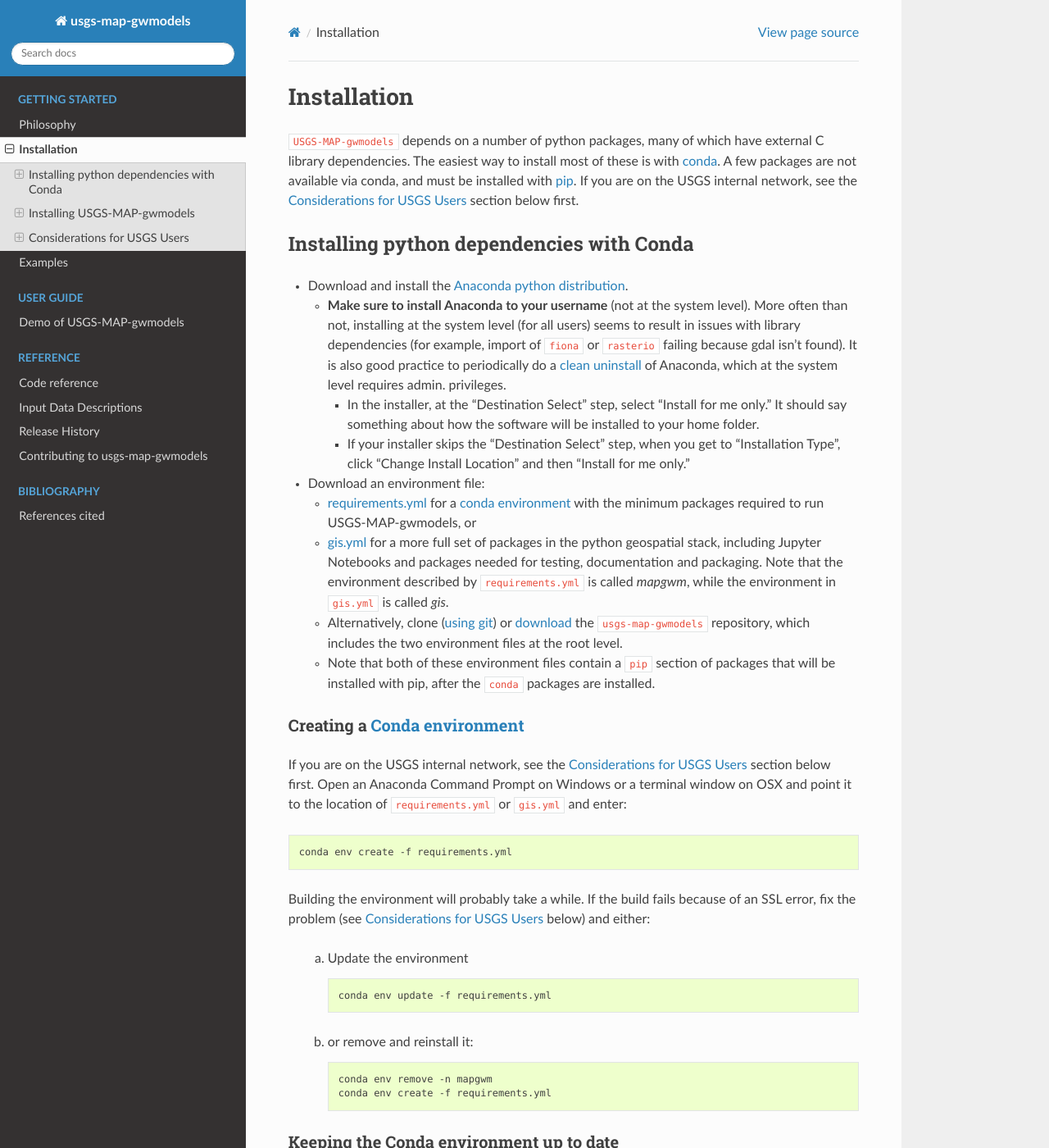
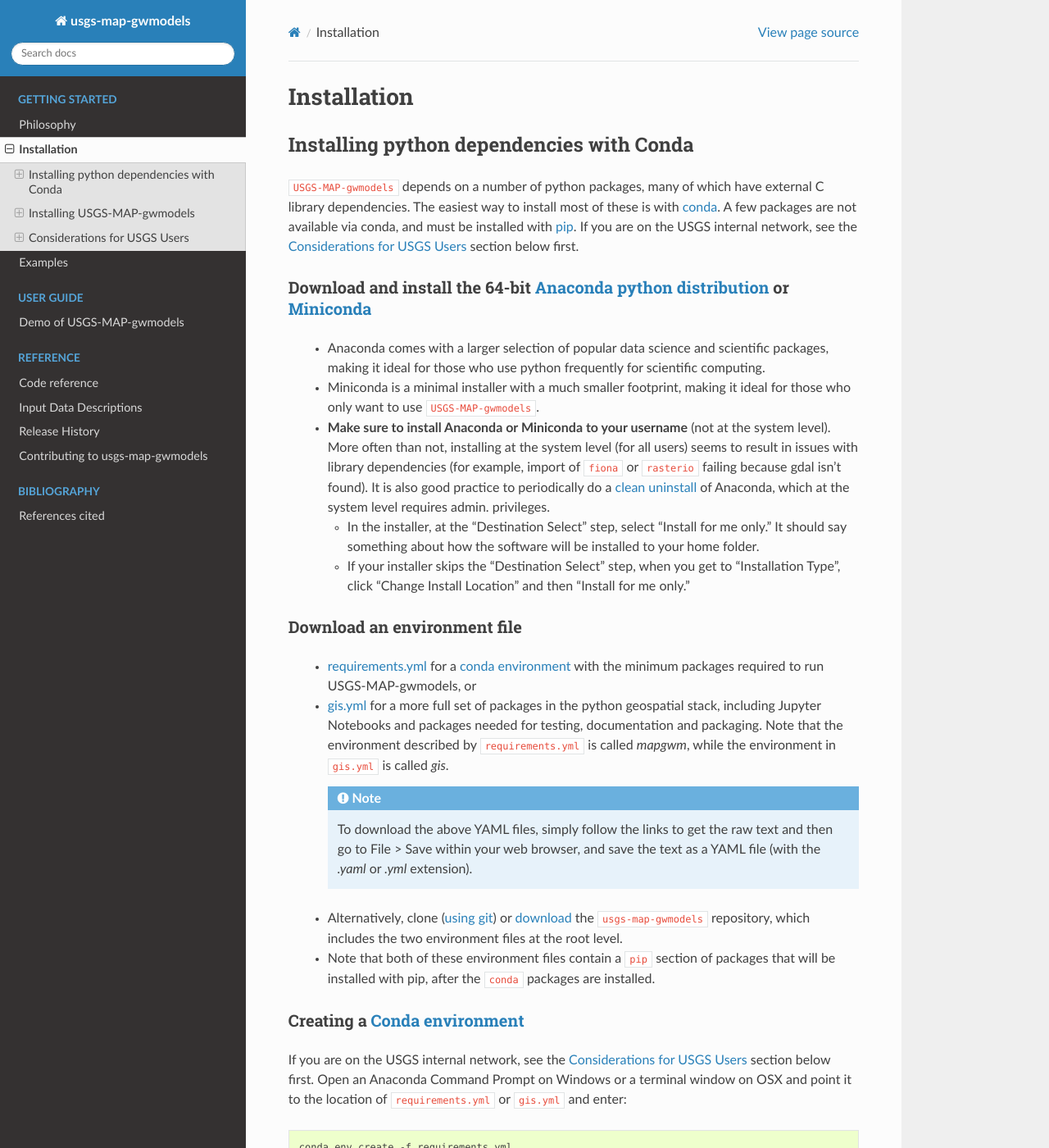
Before and after one commit to aleaf/usgs-map-gwmodels, a Sphinx documentation site: the page built from docs/source/installation.rst, in a window 1280 px wide and 1400 px high. Shown: the whole window at 82% size. Built offline with Sphinx 7.4.7 and the Read the Docs theme 2.0.0, drawn with Linux system fonts in a browser that asks for light colours; the version number could not be read and is left out.

Commit message:
docs: update install instructions

```diff
--- a/docs/source/installation.rst
+++ b/docs/source/installation.rst
@@ -2,22 +2,30 @@
 Installation
 ============
 
+Installing python dependencies with Conda
+-----------------------------------------
 ``USGS-MAP-gwmodels`` depends on a number of python packages, many of which have external C library dependencies. The easiest way to install most of these is with `conda`_. A few packages are not available via conda, and must be installed with `pip`_. If you are on the USGS internal network, see the `Considerations for USGS Users`_ section below first.
 
-Installing python dependencies with Conda
------------------------------------------
-* Download and install the `Anaconda python distribution`_.
+Download and install the 64-bit `Anaconda python distribution`_ or `Miniconda <https://docs.conda.io/en/latest/miniconda.html>`_
+^^^^^^^^^^^^^^^^^^^^^^^^^^^^^^^^^^^^^^^^^^^^^^^^^^^^^^^^^^^^^^^^^^^^^^^^^^^^^^^^^^^^^^^^^^^^^^^^^^^^^^^^^^^^^^^^^^^^^^^^^^^^^^^^^^
 
-  * **Make sure to install Anaconda to your username** (not at the system level). More often than not, installing at the system level (for all users) seems to result in issues with library dependencies (for example, import of ``fiona`` or ``rasterio`` failing because gdal isn't found). It is also good practice to periodically do a `clean uninstall`_ of Anaconda, which at the system level requires admin. privileges.
+  * Anaconda comes with a larger selection of popular data science and scientific packages, making it ideal for those who use python frequently for scientific computing.
+  * Miniconda is a minimal installer with a much smaller footprint, making it ideal for those who only want to use ``USGS-MAP-gwmodels``.
+  * **Make sure to install Anaconda or Miniconda to your username** (not at the system level). More often than not, installing at the system level (for all users) seems to result in issues with library dependencies (for example, import of ``fiona`` or ``rasterio`` failing because gdal isn't found). It is also good practice to periodically do a `clean uninstall`_ of Anaconda, which at the system level requires admin. privileges.
 
     * In the installer, at the “Destination Select” step, select “Install for me only.” It should say something about how the software will be installed to your home folder.
     * If your installer skips the “Destination Select” step, when you get to "Installation Type", click “Change Install Location” and then “Install for me only.”
 
 
-* Download an environment file:
+Download an environment file
+^^^^^^^^^^^^^^^^^^^^^^^^^^^^^^^^^^^^^^^^
 
   * `requirements.yml`_ for a `conda environment`_ with the minimum packages required to run USGS-MAP-gwmodels, or
   * `gis.yml`_ for a more full set of packages in the python geospatial stack, including Jupyter Notebooks and packages needed for testing, documentation and packaging. Note that the environment described by ``requirements.yml`` is called `mapgwm`, while the environment in ``gis.yml`` is called `gis`.
+
+    .. note::
+        To download the above YAML files, simply follow the links to get the raw text and then go to File > Save within your web browser, and save the text as a YAML file (with the `.yaml` or `.yml` extension).
+
   * Alternatively, clone (`using git`_) or `download`_ the ``usgs-map-gwmodels`` repository, which includes the two environment files at the root level.
   * Note that both of these environment files contain a ``pip`` section of packages that will be installed with pip, after the ``conda`` packages are installed.
 
@@ -194,9 +202,9 @@
 .. _conda environment: https://docs.conda.io/projects/conda/en/latest/user-guide/concepts/environments.html
 .. _condarc: https://docs.conda.io/projects/conda/en/latest/user-guide/configuration/use-condarc.html
 .. _download: https://github.com/aleaf/usgs-map-gwmodels/archive/master.zip
-.. _gis.yml: https://github.com/aleaf/usgs-map-gwmodels/blob/master/gis.yml
+.. _gis.yml: https://raw.githubusercontent.com/aleaf/usgs-map-gwmodels/master/gis.yml
 .. _Download the DOI SSL certificate: https://tst.usgs.gov/applications/application-and-script-signing/
 .. _pip: https://packaging.python.org/tutorials/installing-packages/#use-pip-for-installing
 .. _Readme file: https://github.com/aleaf/usgs-map-gwmodels/blob/master/Readme.md
-.. _requirements.yml: https://github.com/aleaf/usgs-map-gwmodels/blob/master/requirements.yml
+.. _requirements.yml: https://raw.githubusercontent.com/aleaf/usgs-map-gwmodels/master/requirements.yml
 .. _using git: https://git-scm.com/book/en/v2/Getting-Started-Installing-Git
```
